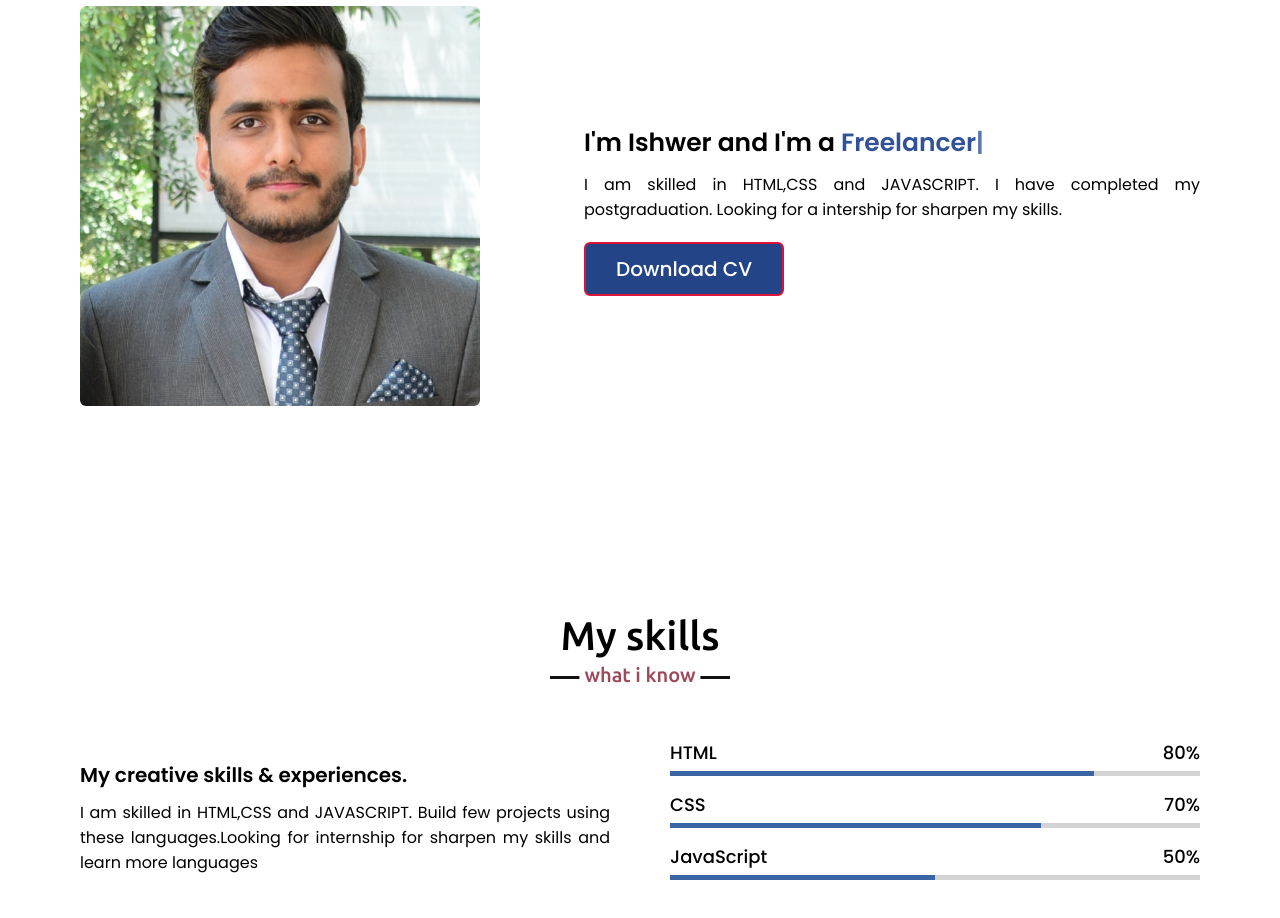
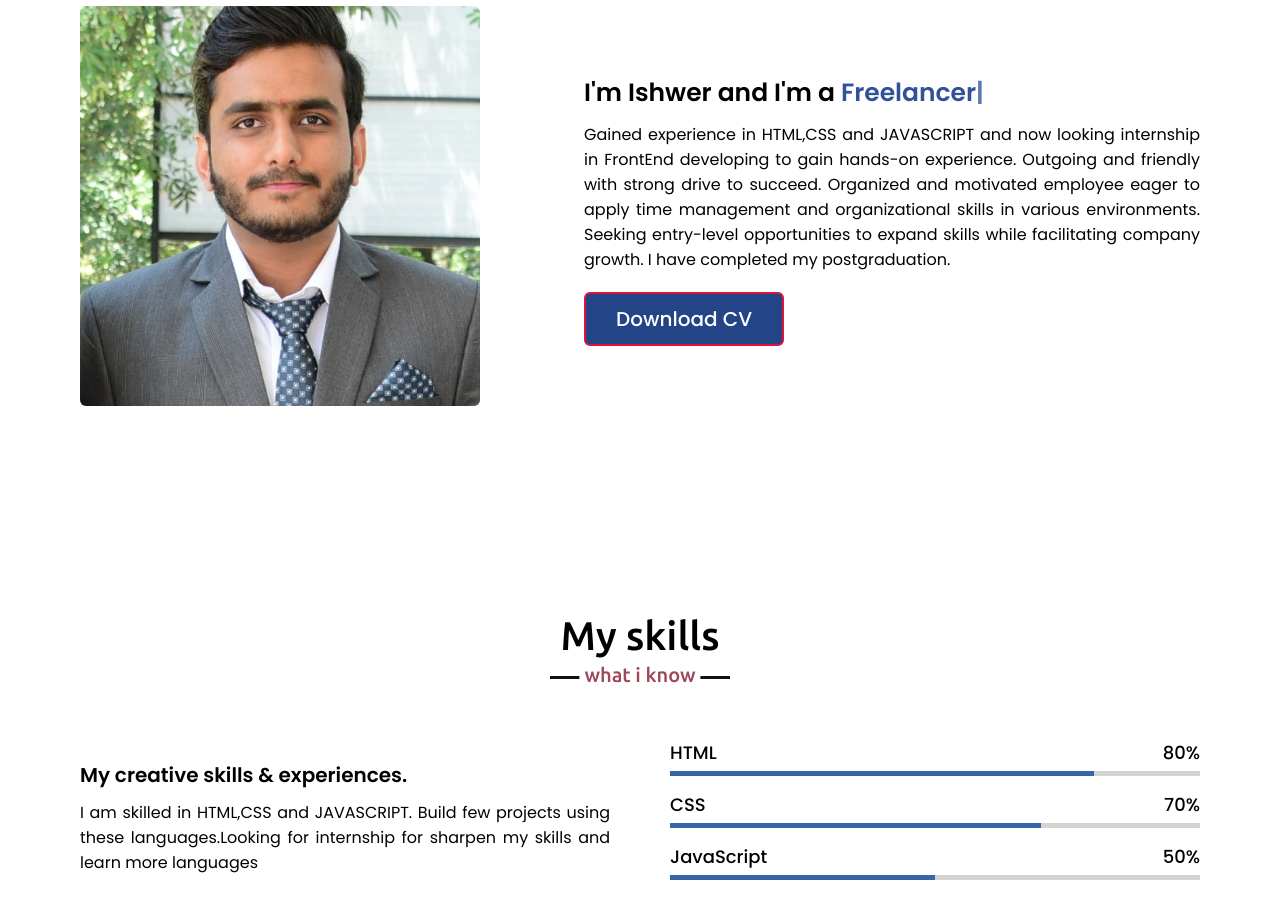
Before and after one commit to ishwersharma13/ishwersharma13.github.io, a plain HTML site: page index.html in a window 1280 px wide. Shown: the part 1020-1938 px from the top of the page. Drawn offline with nearby package versions, Linux system fonts and the light colour scheme.

Commit message:
Update index.html

```diff
--- a/index.html
+++ b/index.html
@@ -57,8 +57,8 @@
                 </div>
                 <div class="column right">
                     <div class="text">I'm Ishwer and I'm a <span class="typing-2"></span></div>
-                    <p>I am skilled in HTML,CSS and JAVASCRIPT. I have completed my postgraduation.
-                        Looking for a intership for sharpen my skills.
+                    <p>Gained experience in HTML,CSS and JAVASCRIPT and now looking internship in FrontEnd developing to gain hands-on experience. Outgoing and friendly with strong drive to succeed. Organized and motivated employee eager to apply time management and organizational skills in various environments. Seeking entry-level opportunities to expand skills while facilitating company growth.
+ I have completed my postgraduation.
 
                     </p>
                     <a href="#">Download CV</a>
```
